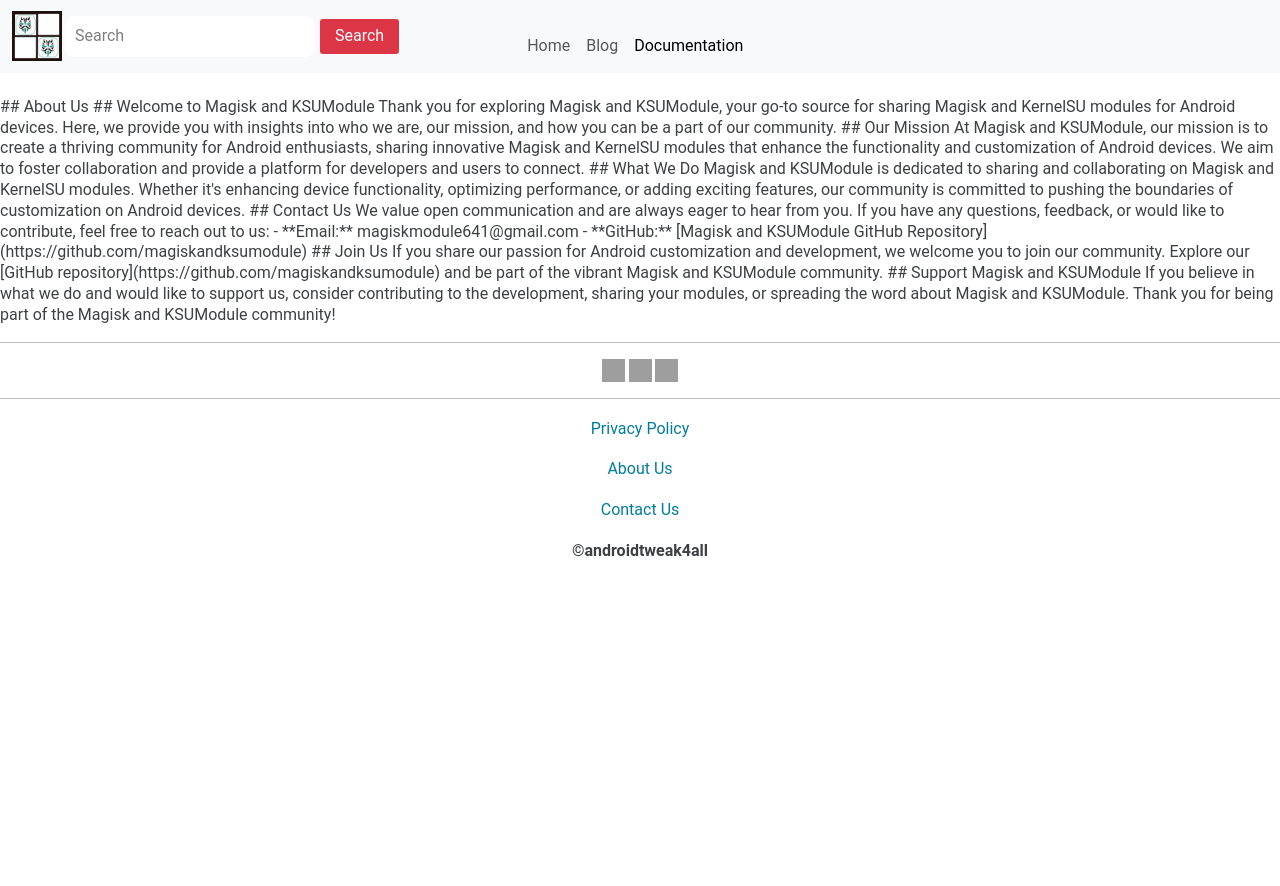
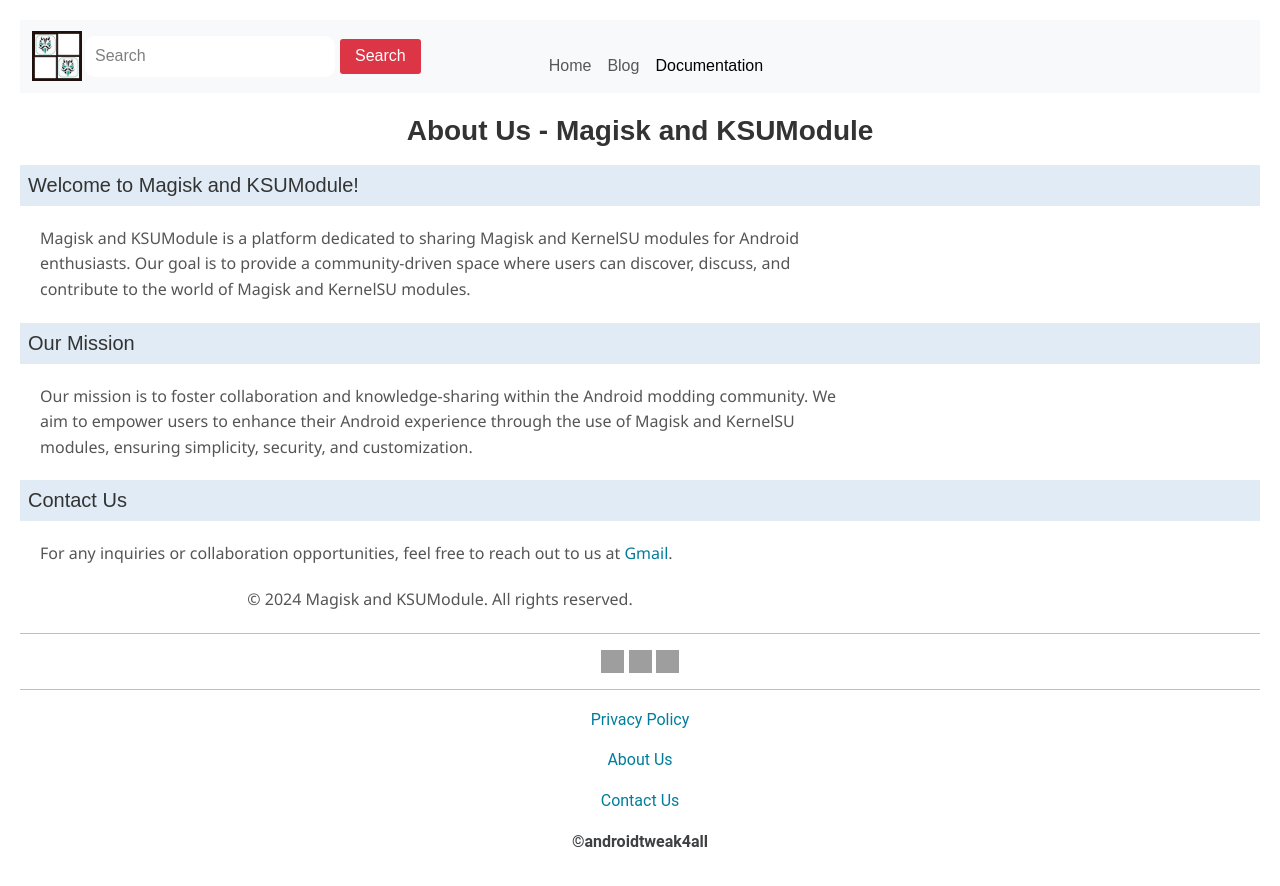
Before and after one commit to magiskandksumodule/magiskandksumodule.github.io, a Jekyll site: the page built from about-us.html, in a window 1280 px wide. Shown: the top 886 px of the page. Built offline with Jekyll 4.4.1, drawn with Linux system fonts in a browser that asks for light colours; some web fonts are replaced; grey boxes are pictures that could not be loaded.

Commit message:
Update about-us.html

```diff
--- a/about-us.html
+++ b/about-us.html
@@ -5,34 +5,69 @@
 permalink: /about-us
 ---
 
-## About Us
+<head>
+    <meta charset="UTF-8">
+    <meta name="viewport" content="width=device-width, initial-scale=1.0">
+    <title>About Us - Magisk and KSUModule</title>
+    <style>
+        body {
+            font-family: Arial, sans-serif;
+            margin: 20px;
+        }
 
-## Welcome to Magisk and KSUModule
+        header {
+            text-align: center;
+            margin-bottom: 20px;
+        }
 
-Thank you for exploring Magisk and KSUModule, your go-to source for sharing Magisk and KernelSU modules for Android devices. Here, we provide you with insights into who we are, our mission, and how you can be a part of our community.
+        h1, h2 {
+            color: #333;
+        }
 
-## Our Mission
+        p {
+            line-height: 1.6;
+            color: #555;
+        }
 
-At Magisk and KSUModule, our mission is to create a thriving community for Android enthusiasts, sharing innovative Magisk and KernelSU modules that enhance the functionality and customization of Android devices. We aim to foster collaboration and provide a platform for developers and users to connect.
+        footer {
+            margin-top: 20px;
+            text-align: center;
+            color: #777;
+        }
+    </style>
+</head>
+<body>
 
+    <header>
+        <h1>About Us - Magisk and KSUModule</h1>
+    </header>
 
-## What We Do
+    <section>
+        <h2>Welcome to Magisk and KSUModule!</h2>
 
-Magisk and KSUModule is dedicated to sharing and collaborating on Magisk and KernelSU modules. Whether it's enhancing device functionality, optimizing performance, or adding exciting features, our community is committed to pushing the boundaries of customization on Android devices.
+        <p>
+            Magisk and KSUModule is a platform dedicated to sharing Magisk and KernelSU modules for Android enthusiasts.
+            Our goal is to provide a community-driven space where users can discover, discuss, and contribute to the world of Magisk and KernelSU modules.
+        </p>
 
-## Contact Us
+        <h2>Our Mission</h2>
 
-We value open communication and are always eager to hear from you. If you have any questions, feedback, or would like to contribute, feel free to reach out to us:
+        <p>
+            Our mission is to foster collaboration and knowledge-sharing within the Android modding community.
+            We aim to empower users to enhance their Android experience through the use of Magisk and KernelSU modules, ensuring simplicity, security, and customization.
+        </p>
 
-- **Email:** magiskmodule641@gmail.com
-- **GitHub:** [Magisk and KSUModule GitHub Repository](https://github.com/magiskandksumodule)
+        <h2>Contact Us</h2>
 
-## Join Us
+        <p>
+            For any inquiries or collaboration opportunities,
+          feel free to reach out to us at <a href="mailto:magiskmodule641@gmail.com">Gmail</a>.
+        </p>
+    </section>
 
-If you share our passion for Android customization and development, we welcome you to join our community. Explore our [GitHub repository](https://github.com/magiskandksumodule) and be part of the vibrant Magisk and KSUModule community.
+    <footer>
+        <p>© 2024 Magisk and KSUModule. All rights reserved.</p>
+    </footer>
 
-## Support Magisk and KSUModule
-
-If you believe in what we do and would like to support us, consider contributing to the development, sharing your modules, or spreading the word about Magisk and KSUModule.
-
-Thank you for being part of the Magisk and KSUModule community!
+</body>
+</html>
```
